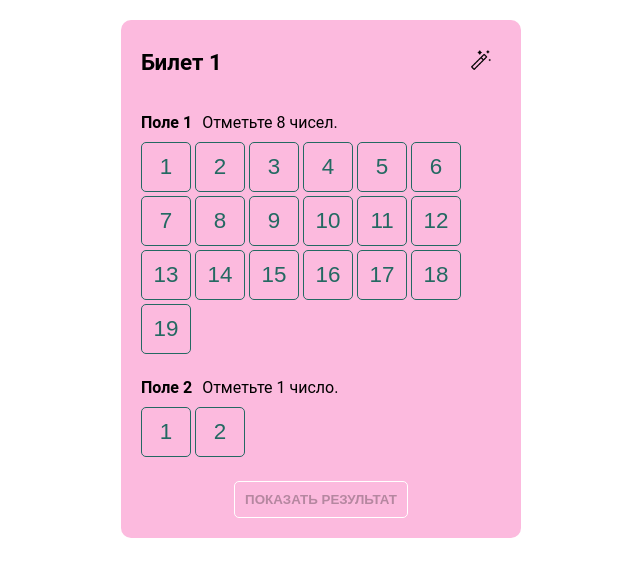
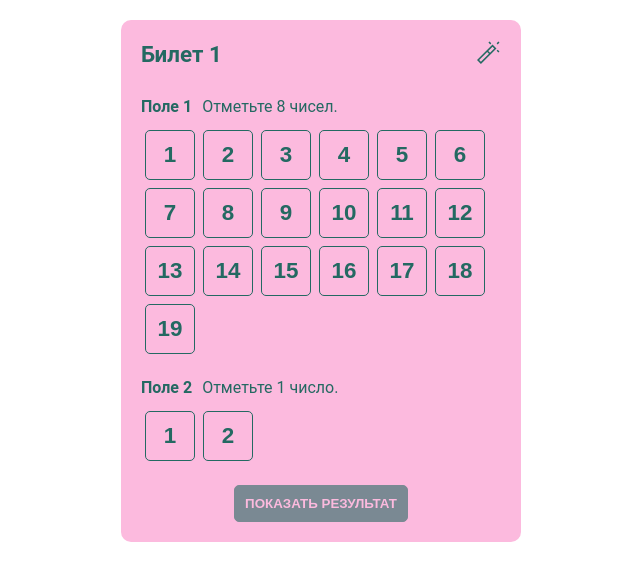
Before and after one commit to tymino/test_gosloto, a React (Create React App) app: page / in a window 1280 px wide. Shown: the top 580 px of the page, without its empty margins (319-959 px from the left). Built offline with nearby package versions, Linux system fonts and the light colour scheme.

Commit message:
refac: style

```diff
--- a/src/App.jsx
+++ b/src/App.jsx
@@ -1,7 +1,7 @@
 import './App.sass';
 import { useState, useEffect } from 'react';
 
-import { Field } from './components';
+import { Button, Field } from './components';
 
 const App = () => {
   const generator = (length, maxValue) => {
@@ -169,15 +169,21 @@ const App = () => {
       <div className="ticket__header">
         <div className="ticket__title">Билет 1</div>
         {!gameEnd && (
-          <button
-            className="ticket__button ticket__random"
-            onClick={handleRandomFillButton}>
-            <img
-              className="ticket__button-image"
-              src="./images/magic-wand.png"
-              alt="magic-wand"
-            />
-          </button>
+          <Button type="link" buttonHandler={handleRandomFillButton}>
+            <svg
+              version="1.1"
+              viewBox="0 0 476.917 476.917"
+              xmlSpace="preserve">
+              <path
+                d="M399.135,0L90.503,308.633l77.781,77.782L476.917,77.783L399.135,0z M434.491,77.783l-160.14,160.14l-35.355-35.355
+              l160.14-160.141L434.491,77.783z M132.928,308.633l84.853-84.853l35.355,35.355l-84.853,84.853L132.928,308.633z"
+              />
+              <path
+                d="M65.753,283.887l-35.355-35.355l21.213-21.213l35.355,35.355L65.753,283.887z M228.39,446.524l-35.355-35.355
+              l21.213-21.213l35.355,35.355L228.39,446.524z M51.606,446.519l-21.213-21.213l35.355-35.355l21.213,21.213L51.606,446.519z"
+              />
+            </svg>
+          </Button>
         )}
       </div>
 
@@ -195,16 +201,21 @@ const App = () => {
           />
         </div>
       ) : (
-        <div className="ticket__inform">{isWin ? 'Победа' : 'Неудача'}</div>
+        <div
+          className={`ticket__inform ${
+            isWin ? 'ticket__inform--win' : 'ticket__inform--lose'
+          }`}>
+          {isWin ? 'Победа' : 'Неудача'}
+        </div>
       )}
 
       {!gameEnd && (
-        <button
-          className="ticket__result ticket__button"
-          onClick={handleClickShowResult}
-          disabled={setDisabledResultButton()}>
-          Показать результат
-        </button>
+        <Button
+          type="primary"
+          disabled={setDisabledResultButton()}
+          buttonHandler={handleClickShowResult}
+          value="Показать результат"
+        />
       )}
 
       <div className="ticket__warning">{warningText}</div>
--- a/src/App.sass
+++ b/src/App.sass
@@ -1,8 +1,10 @@
 .ticket
+  width: 100%
   max-width: 400px
+  min-height: 400px
   padding: 20px
   margin: 20px 10px
-  background: var(--color-ticket)
+  background: var(--color-primary)
   border-radius: calc(var(--border-rad) * 2)
   text-align: center
 
@@ -15,41 +17,11 @@
   &__title
     font-size: 1.4rem
     font-weight: bold
-    color: var(--color-primary)
+    color: var(--color-secondary)
 
-  &__button
-    padding: 10px
-    background: none
-    border: 1px solid var(--color-primary)
-    border-radius: var(--border-rad)
-
-    font-weight: bold
-    text-transform: uppercase
-    cursor: pointer
-    transition: .3s ease
-
-    &:hover:not(:disabled)
-      color: var(--color-secondary)
-      background: var(--color-primary)
-      border: 1px solid var(--color-secondary)
-
-    &:disabled
-      cursor: default
-      // opacity: .8
-      // color: gray
-      // background: var(--color-secondary)
-      border: 1px solid var(--color-secondary)
-
-    &-image
-      width: 20px
-      height: 20px
-
-  &__random
-    border: none
-
-    &:hover
-      border: none
-      background: none
+  &__button-image
+    width: 20px
+    height: 20px
 
   &__game
     display: flex
@@ -57,10 +29,18 @@
     margin-bottom: 20px
 
   &__inform
+    padding-bottom: 20px
+    margin-bottom: 4px
+    border-bottom: 1px dashed var(--color-secondary)
     font-size: 2.7rem
     font-weight: bold
     text-transform: uppercase
 
+    &--win
+      color: var(--color-success)
+    &--lose
+      color: var(--color-warning)
+
   &__warning
     color: var(--color-warning)
     font-size: 1.2rem
--- /dev/null
+++ b/src/components/Button/Button.jsx
@@ -0,0 +1,36 @@
+import './Button.sass';
+
+const Button = ({
+  type = 'primary',
+  buttonHandler,
+  value = '',
+  selected = false,
+  maxSelected = false,
+  disabled = false,
+  children,
+}) => {
+  const handleClick = () => {
+    buttonHandler(value);
+  };
+
+  const setButtonType = () => {
+    if (selected) {
+      return `button__${type}--selected`;
+    } else if (maxSelected) {
+      return `button__${type}--maxSelected`;
+    } else {
+      return '';
+    }
+  };
+
+  return (
+    <button
+      className={`button button__${type} ${setButtonType()}`}
+      onClick={handleClick}
+      disabled={disabled}>
+      {children ? children : value}
+    </button>
+  );
+};
+
+export default Button;
--- /dev/null
+++ b/src/components/Button/Button.sass
@@ -0,0 +1,62 @@
+.button
+  background: none
+  border: 1px solid var(--color-black)
+  border-radius: var(--border-rad)
+
+  font-weight: bold
+  text-transform: uppercase
+  cursor: pointer
+  transition: .4s ease
+  user-select: none
+
+  & > svg
+    width: 24px
+    height: 24px
+    fill: var(--color-secondary)
+    transform: scale(-1)
+
+  &__primary
+    padding: 10px
+    background: var(--color-secondary)
+    border: 1px solid var(--color-secondary)
+    color: var(--color-primary)
+
+    &:hover:not(:disabled)
+      background: var(--color-success)
+      border: 1px solid var(--color-success)
+
+    &:disabled
+      opacity: .6
+      cursor: default
+
+  &__secondary
+    width: 50px
+    height: 50px
+    margin: 4px
+    border: 1px solid var(--color-secondary)
+    color: var(--color-secondary)
+    font-size: 1.4rem
+
+    &:hover:not(.button__secondary--selected)
+      background: var(--color-secondary)
+      color: var(--color-primary)
+
+    &--selected
+      background: var(--color-active)
+      border: 1px solid var(--color-primary)
+
+      &:hover
+        background: var(--color-active-h)
+
+    &--maxSelected
+      pointer-events: none
+
+  &__link
+    border: none
+    &:hover
+      transform: scale(1.2)
+
+  &__image
+    width: 20px
+    height: 20px
+    color: red
--- a/src/components/Field/Field.jsx
+++ b/src/components/Field/Field.jsx
@@ -1,20 +1,12 @@
 import './Field.sass';
+
+import { Button } from '../';
 
 const Field = ({ id, data, updateData }) => {
   const { name, rules, selected, win, allNumbers } = data;
 
-  const handleClickButton = (event) => {
-    const value = Number(event.target.value);
-    updateData(id, value);
-  };
-
-  const setStyleButton = (actualIndex) => {
-    const maxSelected =
-      selected.length === win ? `field__button--allselect` : '';
-
-    return selected.includes(actualIndex)
-      ? 'field__button field__button--selected'
-      : `field__button ${maxSelected}`;
+  const handleClickButton = (buttonValue) => {
+    updateData(id, buttonValue);
   };
 
   return (
@@ -27,13 +19,15 @@ const Field = ({ id, data, updateData }) => {
       <div className="field__buttons">
         {Array.from({ length: allNumbers }, (_, i) => i + 1).map((button) => {
           return (
-            <button
-              key={button}
-              className={setStyleButton(button)}
-              onClick={handleClickButton}
-              value={button}>
-              {button}
-            </button>
+            <div key={button}>
+              <Button
+                type="secondary"
+                buttonHandler={handleClickButton}
+                selected={selected.includes(button)}
+                maxSelected={selected.length === win}
+                value={button}
+              />
+            </div>
           );
         })}
       </div>
--- a/src/components/Field/Field.sass
+++ b/src/components/Field/Field.sass
@@ -7,40 +7,11 @@
   &__name
     font-weight: bold
     margin-right: 10px
+    color: var(--color-secondary)
 
   &__rules
+    color: var(--color-secondary)
 
   &__buttons
     display: flex
-    justify-items: flex-start
     flex-wrap: wrap
-
-  &__button
-    width: 50px
-    height: 50px
-    margin-right: 4px
-    margin-bottom: 4px
-    border: 1px solid var(--color-btn)
-    border-radius: var(--border-rad)
-    background: none
-    color: var(--color-btn)
-    cursor: pointer
-
-    font-size: 1.4rem
-    transition: .3s ease
-
-    &:hover:not(.field__button--selected)
-      background: var(--color-btn-h)
-      border: 1px solid var(--color-btn-h)
-      color: var(--color-btn-primary)
-
-    &--allselect
-      pointer-events: none
-
-    &--selected
-      background: var(--color-btn-selected)
-      border: 1px solid var(--color-btn-selected)
-      color: var(--color-btn-primary)
-
-      &:hover
-        background: var(--color-btn-selected-h)
--- a/src/components/index.js
+++ b/src/components/index.js
@@ -1 +1,2 @@
+export { default as Button } from './Button/Button';
 export { default as Field } from './Field/Field';
--- a/src/index.sass
+++ b/src/index.sass
@@ -6,19 +6,16 @@
 :root
   --border-rad: 5px
 
-  // colors
-  --color-primary: #000
-  --color-secondary: #ffffff
-  --color-warning: #580000
+  --color-black: #000
+  --color-white: #fff
 
-  --color-ticket: #fcbade
+  --color-primary: #fcbade
+  --color-secondary: #246962
+  --color-active: #f8b73f
+  --color-active-h: #e9a830
 
-  --color-btn: #246962
-  --color-btn-h: #1f8a7f
-
-  --color-btn-selected: #f8b73f
-  --color-btn-selected-h: #ebaa33
-
+  --color-warning: #d80404
+  --color-success: #0da000
 html
   font-size: 16px
   font-family: 'Roboto', 'Helvetica Neue', sans-serif
```
Also changed, not shown: public/images/magic-wand.png (deleted), public/images/magic-wand.svg (added).
